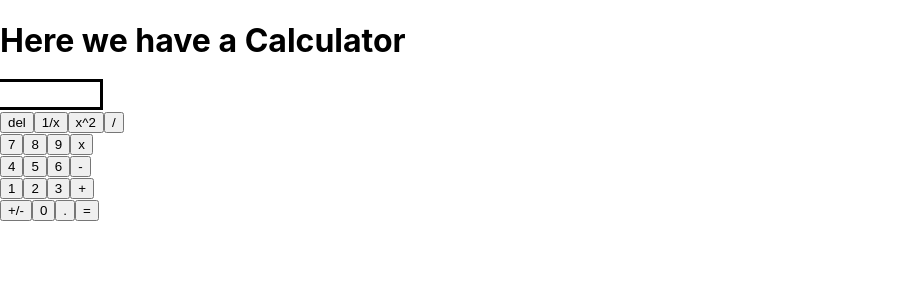
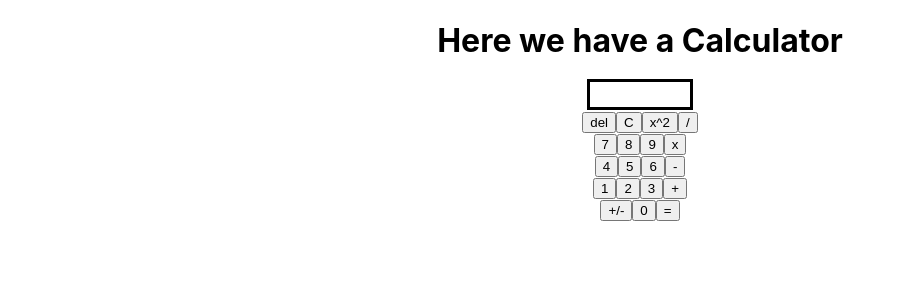
Before and after one commit to DanBesu/BasicReactCalculator, a React (Create React App) app: page / in a window 1280 px wide. Shown: the top 300 px of the page, without its empty margins (0-906 px from the left). Built offline with nearby package versions, Linux system fonts and the light colour scheme.

Commit message:
all operations

```diff
--- a/package.json
+++ b/package.json
@@ -5,12 +5,12 @@
   "dependencies": {
     "@testing-library/jest-dom": "^5.11.9",
     "@testing-library/react": "^11.2.5",
-    "@testing-library/user-event": "^12.8.1",
+    "@testing-library/user-event": "^12.8.3",
     "react": "^17.0.1",
     "react-dom": "^17.0.1",
     "react-scripts": "4.0.3",
     "tachyons": "^4.12.0",
-    "web-vitals": "^1.1.0"
+    "web-vitals": "^1.1.1"
   },
   "scripts": {
     "start": "react-scripts start",
--- a/src/App.js
+++ b/src/App.js
@@ -1,36 +1,127 @@
-import React from 'react'
+import React, { useState, useEffect } from 'react'
 import Keyboard from './components/Keyboard'
 import Screen from './components/Screen'
+import './App.css'
 
 function App() {
+
+  const [operand1, setOperand1] = useState(0);
+  const [operand2, setOperand2] = useState(null);
+  const [screenText, setScreenText] = useState('0');
+  const [operation, setOperation] = useState('');
+  const [status, setStatus] = useState(1); // 1 - equal(end of operation, work with operand1), 2 - operation open (work with operand2)
+  // let status = 1;
+
+  useEffect( ()=> {
+    if(status === 1){
+      setScreenText(`${operand1}`);
+    }
+  }, [operand1, status])
+
+  useEffect( ()=> {
+    if(status === 2 && operand2 !== null){
+      setScreenText(`${operand2}`);
+    }
+  }, [operand2])
+
+  useEffect( ()=> {
+    setScreenText(`${operation}`);
+  }, [operation])
+
+  const displayNewDigit = (newDigit) => {
+    if(status === 1){
+      setOperand1(operand1 * 10 + newDigit)
+    }
+    if(status === 2){
+      if(operand2 === null)
+        setOperand2(newDigit)
+      else
+        setOperand2(operand2 * 10 + newDigit)
+    }
+  }
+
+  const equals = () => {
+    if(operation === '+'){
+      setStatus(1)
+      setOperand1(operand1 + operand2)
+      setOperand2(null)
+    }
+    else if(operation === '-'){
+      setStatus(1)
+      setOperand1(operand1 - operand2)
+      setOperand2(null)
+    }
+    else if(operation === '*'){
+      setStatus(1)
+      if(operand2 !== null)
+        setOperand1(operand1 * operand2)
+      setOperand2(null)
+    }
+    else if(operation === '/'){
+      setStatus(1)
+      if(operand2 !== null)
+        setOperand1(Math.floor(operand1 / operand2))
+      setOperand2(null)
+    }
+  }
+
+  const add = () => {
+    setOperation('+');
+    setStatus(2);
+    setOperand1(operand1 + operand2);
+    setOperand2(null);
+  }
+
+  const subtract = () => {
+    setOperation('-');
+    setStatus(2);
+    setOperand1(operand1 - operand2);
+    setOperand2(null);
+  }
+
+  const multiply = () => {
+    setOperation('*');
+    setStatus(2);
+    if(operand2 !== null)
+      setOperand1(operand1 * operand2);
+    setOperand2(null);
+  }
+
+  const divide = () => {
+    setOperation('/');
+    setStatus(2);
+    if(operand2 !== null)
+      setOperand1(operand1 / operand2);
+    setOperand2(null);
+  }
+
+  const reverseSign = () => status === 1 ? setOperand1(operand1 * -1) : setOperand2(operand2 * -1)
+
+  const reset = () => {setOperand2(null); setOperand1(0); setOperation('')}
+
+  const del = () => status === 1 ? setOperand1((operand1 - operand1 % 10)/10) : setOperand2((operand2 - operand2 % 10)/10)
+
+  const powerTwo = () => status === 1 ? setOperand1(operand1 ** 2) : setOperand2(operand2 ** 2)
+
   return (
 
-    <div>
+    <div className='center'>
       <h1 className='f1'> Here we have a Calculator </h1>
-      <Screen/>
-      <Keyboard/>
+      <Screen text={screenText}/>
+      <Keyboard
+        displayNewDigit={displayNewDigit}
+        del={del}
+        reverseSign={reverseSign}
+        reset={reset}
+        equals={equals}
+        powerTwo={powerTwo}
+        add={add}
+        subtract={subtract}
+        multiply={multiply}
+        divide={divide}
+      />
     </div>
-
-    // here come the components
   );
 }
 
 export default App;
-
-/*
-Components
-
--Keyboard (keeps all the buttons)
-
-- Button - has onClick function for
-    - numbers
-      * change the screen,
-        making the current nr bigger
-    - operations
-        * changes the screen only with the sign
-        * the first number is remembered
-    - delete
-
-- Screen (gets the content from the keyboard)
-
-*/
--- a/src/components/Button.js
+++ b/src/components/Button.js
@@ -2,9 +2,9 @@ import React from 'react'
 
 // onClick is currently empty by default
 //      will work on that after fixing the architecture
-const Button = ({text, onClick = () => {}}) => {
+const Button = ( {text, onClick} ) => {
     return (
-        <button>
+        <button onClick={onClick}>
             {text}
         </button>
     );
--- a/src/components/Keyboard.js
+++ b/src/components/Keyboard.js
@@ -1,38 +1,37 @@
 import React from 'react';
 import Button from './Button';
 
-const Keyboard = () => {
+const Keyboard = ({displayNewDigit, del, reverseSign, reset, equals, powerTwo, add, subtract, multiply, divide}) => {
     return (
         <div>
             <div className='row'>
-                <Button text="del"/>
-                <Button text="1/x"/>
-                <Button text="x^2"/>
-                <Button text="/"/>
+                <Button text="del" onClick={del}/>
+                <Button text="C" onClick={reset}/>
+                <Button text="x^2" onClick={() => powerTwo()}/>
+                <Button text="/" onClick={()=>divide()}/>
             </div>
 
             <div className='row'>
-                <Button text="7"/>
-                <Button text="8"/>
-                <Button text="9"/>
-                <Button text="x"/>
+                <Button text="7" onClick={()=>displayNewDigit(7)}/>
+                <Button text="8" onClick={()=>displayNewDigit(8)}/>
+                <Button text="9" onClick={()=>displayNewDigit(9)}/>
+                <Button text="x" onClick={()=>multiply()}/>
             </div>
-                <Button text="4"/>
-                <Button text="5"/>
-                <Button text="6"/>
-                <Button text="-"/>
+                <Button text="4" onClick={()=>displayNewDigit(4)}/>
+                <Button text="5" onClick={()=>displayNewDigit(5)}/>
+                <Button text="6" onClick={()=>displayNewDigit(6)}/>
+                <Button text="-" onClick={()=>subtract()}/>
             <div className='row'>
-                <Button text="1"/>
-                <Button text="2"/>
-                <Button text="3"/>
-                <Button text="+"/>
+                <Button text="1" onClick={()=>displayNewDigit(1)}/>
+                <Button text="2" onClick={()=>displayNewDigit(2)}/>
+                <Button text="3" onClick={()=>displayNewDigit(3)}/>
+                <Button text="+" onClick={()=>add()}/>
             </div>
 
             <div className='row'>
-                <Button text="+/-"/>
-                <Button text="0"/>
-                <Button text="."/>
-                <Button text="="/>
+                <Button text="+/-" onClick={()=>reverseSign()}/>
+                <Button text="0" onClick={()=>displayNewDigit(0)}/>
+                <Button text="=" onClick={()=>equals()}/>
             </div>
         </div>
     );
--- a/src/components/Screen.js
+++ b/src/components/Screen.js
@@ -1,10 +1,10 @@
 import React from 'react';
 import './Screen.css'
 
-const Screen = ({textChange}) => {
+const Screen = ({text}) => {
     return(
         <div className="rectangle">
-            {textChange}
+            {text}
         </div>
     );
 }
```
Also changed, not shown: 1 other file (tests, documents, lock files or other folders).
